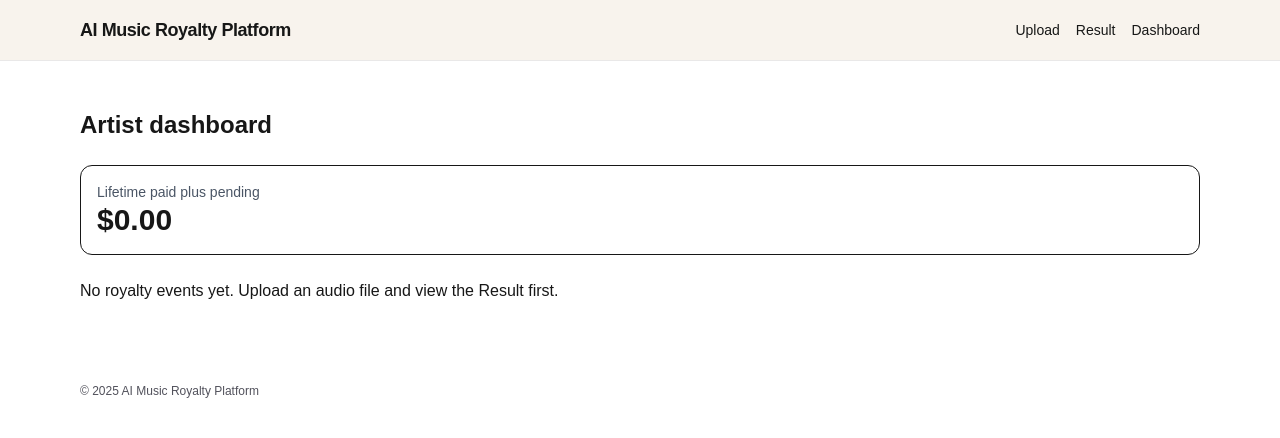
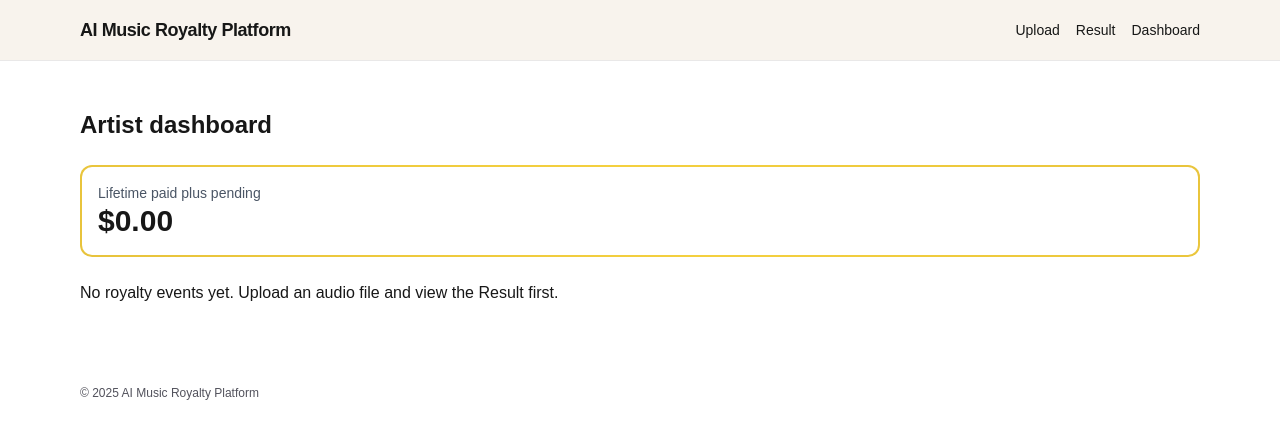
Before and after one commit to javierd22/ai-music-royalty-platform, a Next.js app: page /dashboard in a window 1280 px wide. Shown: the top 438 px of the page. Built offline with nearby package versions, Linux system fonts and the light colour scheme.

Commit message:
feat: add golden shimmer borders to dashboard and result pages

```diff
--- a/src/app/dashboard/page.tsx
+++ b/src/app/dashboard/page.tsx
@@ -29,15 +29,18 @@ export default function DashboardPage() {
   return (
     <section className="space-y-6">
       <h1 className="text-2xl font-semibold">Artist dashboard</h1>
-      <div className="rounded-xl border p-4">
+      <div className="golden-border">
+        <div className="golden-border-content">
           <div className="text-sm text-gray-600">Lifetime paid plus pending</div>
           <div className="text-3xl font-bold">{totals.formatted}</div>
+        </div>
       </div>
 
       <div className="space-y-3">
         {events.length === 0 && <p>No royalty events yet. Upload an audio file and view the Result first.</p>}
         {events.map((e) => (
-          <div key={e.outputId} className="rounded-lg border p-4">
+          <div key={e.outputId} className="golden-border">
+            <div className="golden-border-content">
               <div className="font-medium">Output {e.outputId.slice(0, 8)}</div>
               <div>Amount: ${(e.amountCents / 100).toFixed(2)}</div>
               <div className="mt-2 space-y-1">
@@ -48,6 +51,7 @@ export default function DashboardPage() {
                 ))}
               </div>
             </div>
+          </div>
         ))}
       </div>
     </section>
--- a/src/app/globals.css
+++ b/src/app/globals.css
@@ -6,6 +6,42 @@
 }
 * {
   outline-color: #d4af37;
+}
+
+/* golden shimmer borders */
+.golden-border {
+  position: relative;
+  background: linear-gradient(45deg, #d4af37, #f4d03f, #d4af37, #b8860b);
+  background-size: 400% 400%;
+  animation: shimmer 3s ease-in-out infinite;
+  padding: 2px;
+  border-radius: 12px;
+}
+
+.golden-border::before {
+  content: '';
+  position: absolute;
+  inset: 0;
+  background: white;
+  border-radius: 10px;
+  z-index: -1;
+}
+
+.golden-border-content {
+  background: white;
+  border-radius: 10px;
+  padding: 1rem;
+  position: relative;
+  z-index: 1;
+}
+
+@keyframes shimmer {
+  0%, 100% {
+    background-position: 0% 50%;
+  }
+  50% {
+    background-position: 100% 50%;
+  }
 }
 
 :root {
--- a/src/app/result/page.tsx
+++ b/src/app/result/page.tsx
@@ -28,16 +28,20 @@ export default function ResultPage() {
 
       <div className="space-y-3">
         {result.mockMatches.map((m, i) => (
-          <div key={i} className="rounded-lg border p-4">
-            <div className="font-medium">{m.trackTitle} by {m.artist}</div>
-            <div>Similarity score: {Math.round(m.similarity * 100)}%</div>
-            <div>Percent influence: {Math.round(m.percentInfluence * 100)}%</div>
+          <div key={i} className="golden-border">
+            <div className="golden-border-content">
+              <div className="font-medium">{m.trackTitle} by {m.artist}</div>
+              <div>Similarity score: {Math.round(m.similarity * 100)}%</div>
+              <div>Percent influence: {Math.round(m.percentInfluence * 100)}%</div>
+            </div>
           </div>
           ))}
       </div>
 
       <p className="text-sm text-gray-600">Total influence across matches: {Math.round(totalPercent * 100)}%</p>
-      <Link href="/dashboard" className="inline-block rounded-lg border px-4 py-2">View dashboard</Link>
+      <Link href="/dashboard" className="golden-border inline-block">
+        <div className="golden-border-content">View dashboard</div>
+      </Link>
     </section>
   );
 }
```
Lines whose indentation alone changed are shown as unchanged.
